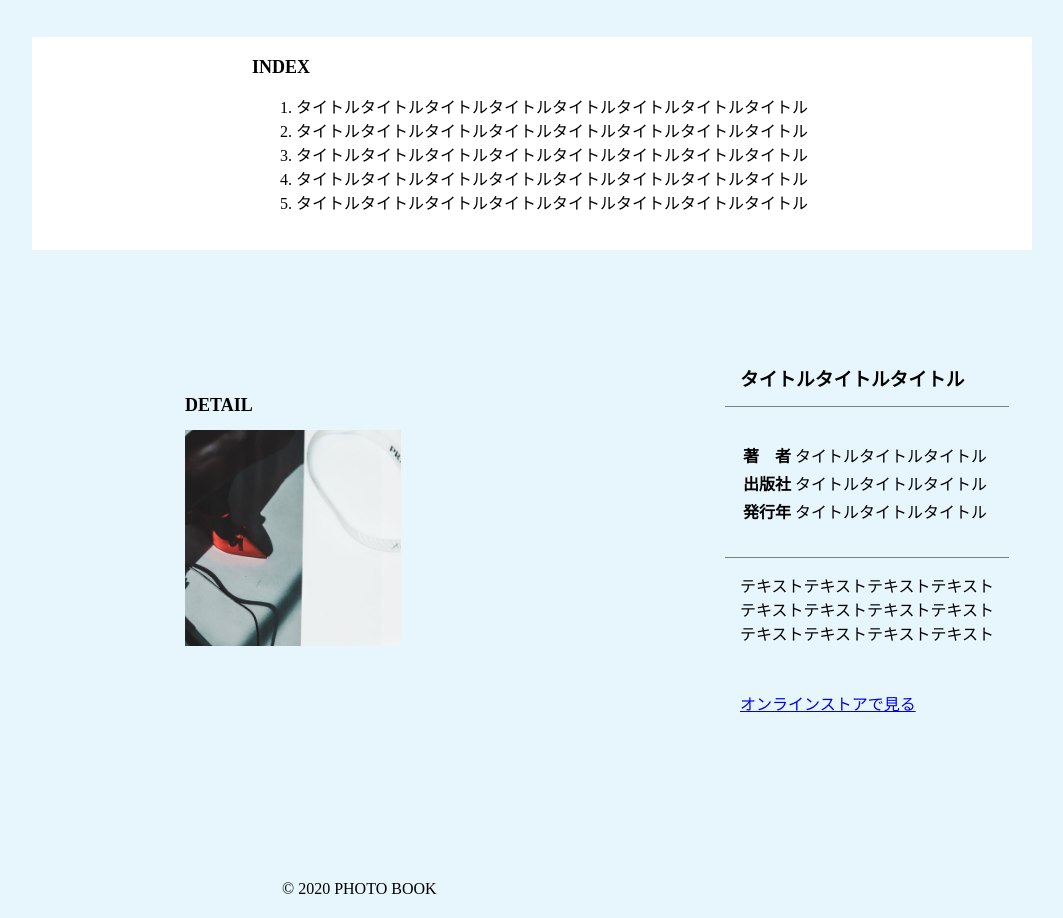
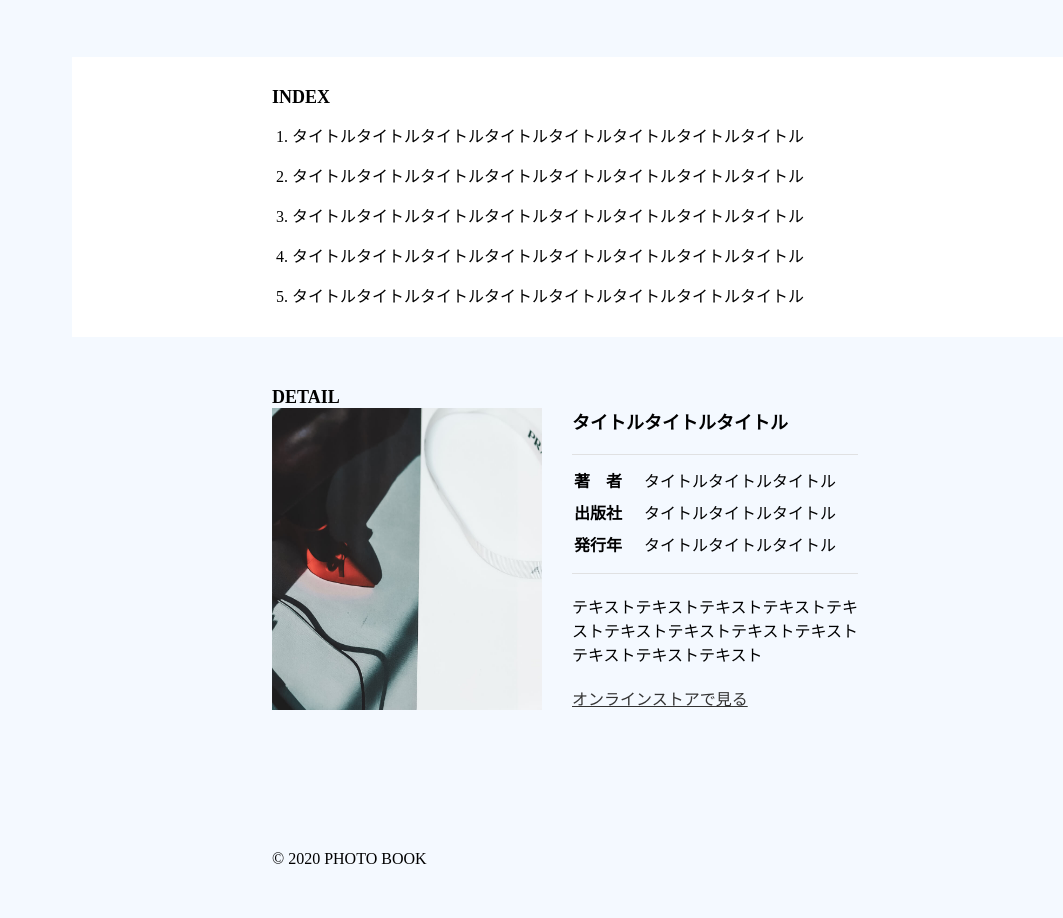
Before and after one commit to tsubo-tsubo/design-kadai, a plain HTML site: page photo book/index.html in a window 1280 px wide. Shown: the part 489-1407 px from the top of the page, without its empty margins (68-1131 px from the left). After the commit the page ends 1377 px from the top, so only its background shows below. Drawn offline with Linux system fonts and the light colour scheme; some packages are replaced by stand-ins of ours.

Commit message:
Add files via upload

```diff
--- a/photo book/css/style.css
+++ b/photo book/css/style.css
@@ -1,98 +1,97 @@
 body {
-  max-width: 1080px;
-  width: 100%;
-  margin: 20px auto;
-  background-color: rgb(231, 246, 252);
+  max-width: 1000px;
+  margin: 0px auto;
+  background-color: #F4F9FF;
   font-family: "Meiryo";
 
 }
 
 #logo>img {
   width: 160px;
-  margin: 30px 0 0 0;
+  margin: 60px 0 0 0;
 }
 
 #mainvisual {
-  width: 100%;
+  max-width: 1000px;
+  margin-bottom: 60px;
 }
 
 #mainvisual>img {
-  width: 1000px;
-  height: 400px;
-}
-
-h2 {
-  font-size: 18px;
+ width: 100%;
 }
 
 #index {
-  width: 1000px;
-  margin: 50px 0;
+ margin-bottom: 50px;
   padding: 20px 0;
   background-color: #ffffff;
 }
 
-#index>h2 {
-  margin: 0 0 0 220px;
+.index-title {
+  font-size: 18px;
 }
 
 .index-box {
-  display: flex;
-  justify-content: center;
+  max-width: 600px;
+  margin: 0 auto;
+  line-height: 40px;
 }
 
-
+.title {
+  padding-left: 20px;
+}
 
 #detail {
-  width: 100%;
+  margin-bottom: 100px;
 }
 
-#detail>div {
-  display: flex;
-  justify-content: center;
-  align-items: center;
+.detail-title {
+  font-size: 18px;
 }
 
-.detail-left {
-  width: 50%;
-  margin-left:150px;
+.inner {
+  max-width: 600px;
+  margin: 0 auto;
 }
 
-.detail-left>img {
-  width: 40%;
-
-
+.content {
+  display: flex;
 }
 
-.detail-right {
-  margin: 30px 100px 0 0;
+.content>img {
+  width: 270px;
+  margin-right: 30px;
 }
 
-.detail-right>.iteme {
-  border-top-color: gray;
-}
-.iteme {
-  padding: 15px;
+.text-title {
+  font-size: 18px;
+  margin-bottom: 20px;
 }
 
-.detail-right > h3 {
-  padding: 15px;
-  border-bottom-color: grey;
-  border-bottom-width: 1px;
-  border-bottom-style: solid;
+.item {
+  border-top: solid 1px #dededede;
+  border-bottom: solid 1px #dededede;
+  padding: 10px 0;
+  line-height: 30px;
 }
-.detail-right > p {
-  padding: 15px;
-  border-top-color: grey;
-  border-top-width: 1px;
-  border-top-style: solid;
+td {
+  padding: 0 20px;
 }
+p {
+  margin-top: 20px;
+}
+
 .nav-menu {
-  padding: 15px;
+  margin-top: 20px;
+}
+
+.nav-menu>a {
+  color: #333333;
 }
 
 footer {
-  margin: 150px 0 0 250px;
+  max-width: 600px;
+  margin: 0 auto;
+  padding: 20px 0;
 }
-@media screen and (max-width: 767px) {
-}
+
+@media screen and (max-width: 1024px) {}
--- a/photo book/index.html
+++ b/photo book/index.html
@@ -7,6 +7,8 @@
   <meta name="description" content="タイトルタイトル">
   <meta name="viewport" content="width=device-width, initial-scale=1.0">
   <link rel="stylesheet" href="css/style.css">
+  <link rel="icon" href="img/favicon.ico">
+  <link rel="stylesheet" href="https://unpkg.com/ress/dist/ress.min.css">
 </head>
 
 <body>
@@ -22,9 +24,10 @@
     </div>
 
     <section id="index">
-      <h2>INDEX</h2>
       <div class="index-box">
-        <ol>
+      <h2 class="index-title">INDEX</h2>
+
+        <ol class="title">
           <li>タイトルタイトルタイトルタイトルタイトルタイトルタイトルタイトル</li>
           <li>タイトルタイトルタイトルタイトルタイトルタイトルタイトルタイトル</li>
           <li>タイトルタイトルタイトルタイトルタイトルタイトルタイトルタイトル</li>
@@ -36,39 +39,40 @@
 
     <section id="detail">
 
-      <div clacc="detail-box">
+      <div class="inner">
+        <h2 class="detail-title">DETAIL</h2>
 
-        <div class="detail-left">
-          <h2>DETAIL</h2>
+        <div class="content">
           <img src="img/detail.jpg" alt="セカンドビジュアル">
-        </div>
 
-        <div class="detail-right">
-          <h3>タイトルタイトルタイトル</h3>
 
-          <table class="iteme">
+          <div class="text">
+            <h3 class="text-title">タイトルタイトルタイトル</h3>
 
+
+            <table class="item">
               <tr>
-              <th >著　者</th>
-              <td >タイトルタイトルタイトル</td>
+                <th>著　者</th>
+                <td>タイトルタイトルタイトル</td>
               </tr>
               <tr>
-              <th >出版社</th>
-              <td >タイトルタイトルタイトル</td>
+                <th>出版社</th>
+                <td>タイトルタイトルタイトル</td>
               </tr>
               <tr>
                 <th>発行年</th>
                 <td>タイトルタイトルタイトル</td>
               </tr>
+            </table>
 
-          </table>
             <p>
-            テキストテキストテキストテキスト<br>テキストテキストテキストテキスト<br>テキストテキストテキストテキスト
+              テキストテキストテキストテキストテキストテキストテキストテキストテキストテキストテキストテキスト
             </p>
 
             <nav class="nav-menu">
               <a href="index.html#オンラインストアで見る">オンラインストアで見る</a>
             </nav>
+          </div>
         </div>
       </div>
     </section>
```
Lines whose indentation alone changed are shown as unchanged.
